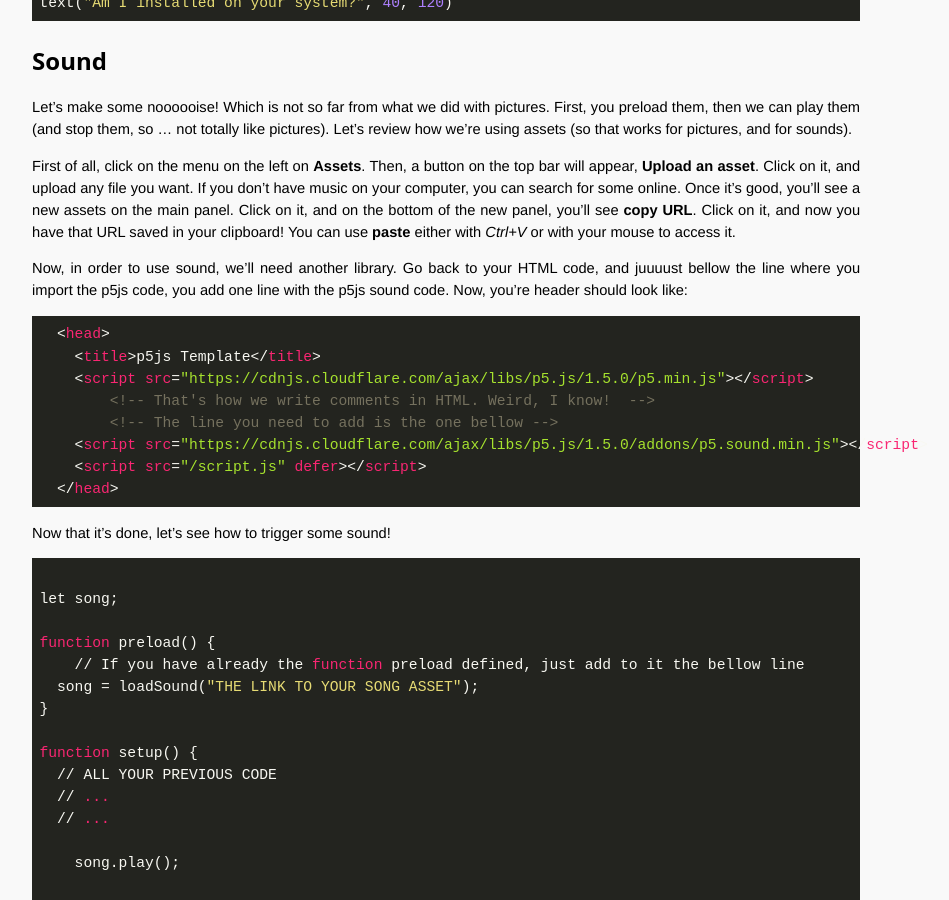
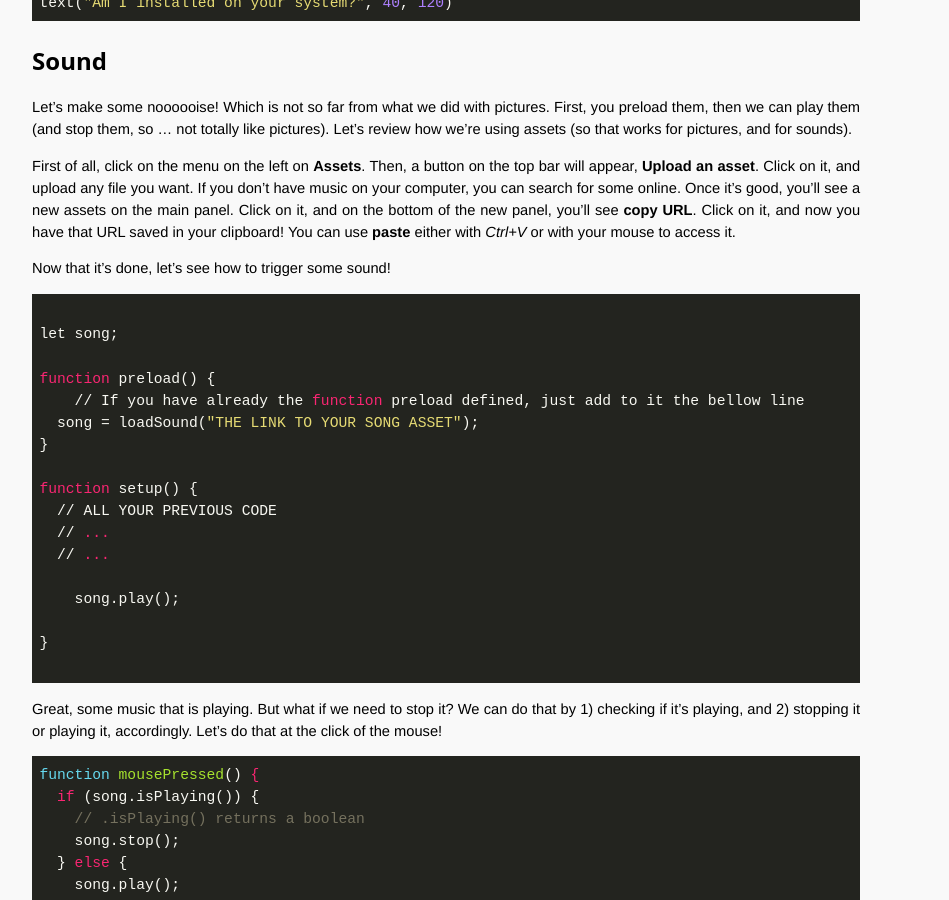
Before and after one commit to romamile/introcode, a Jekyll site: the page built from log5_text_and_sound.markdown, in a window 1280 px wide and 900 px high, scrolled down 1206 px. Shown: the whole window, without its empty margins (324-1273 px from the left). Built offline with Jekyll 4.4.1, drawn with Linux system fonts in a browser that asks for light colours.

Commit message:
Update log5_text_and_sound.markdown

````diff
--- a/log5_text_and_sound.markdown
+++ b/log5_text_and_sound.markdown
@@ -64,22 +64,7 @@ Let's make some noooooise! Which is not so far from what we did with pictures. F
 
 First of all, click on the menu on the left on **Assets**. Then, a button on the top bar will appear, **Upload an asset**. Click on it, and upload any file you want. If you don't have music on your computer, you can search for some online. Once it's good, you'll see a new assets on the main panel. Click on it, and on the bottom of the new panel, you'll see **copy URL**. Click on it, and now you have that URL saved in your clipboard! You can use **paste** either with *Ctrl+V* or with your mouse to access it.
 
-Now, in order to use sound, we'll need another library. Go back to your HTML code, and juuuust bellow the line where you import the p5js code, you add one line with the p5js sound code. Now, you're header should look like:
-
-
-```html
-  <head>
-    <title>p5js Template</title>
-    <script src="https://cdnjs.cloudflare.com/ajax/libs/p5.js/1.5.0/p5.min.js"></script>
-		<!-- That's how we write comments in HTML. Weird, I know!  -->
-		<!-- The line you need to add is the one bellow -->
-    <script src="https://cdnjs.cloudflare.com/ajax/libs/p5.js/1.5.0/addons/p5.sound.min.js"></script>
-    <script src="/script.js" defer></script>
-  </head>
-```
-
 Now that it's done, let's see how to trigger some sound!
-
 
 
 ```javascript
````
